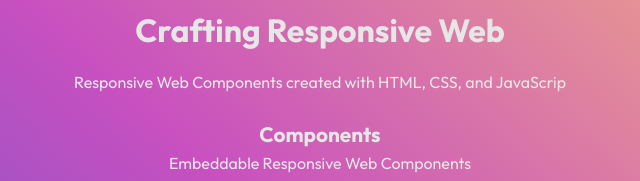
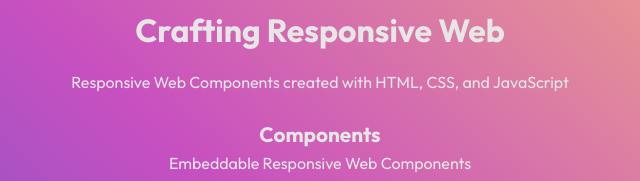
Before and after one commit to Asitha/web-dev-samples, a plain HTML site: page index.html in a window 1280 px wide. Shown: the part 205-386 px from the top of the page, 320-960 px from the left. Drawn offline with Linux system fonts and the light colour scheme.

Commit message:
Fix typo

```diff
--- a/index.html
+++ b/index.html
@@ -17,7 +17,7 @@
 <body>
     <main>
         <h1>Crafting Responsive Web</h1>
-        <p>Responsive Web Components created with HTML, CSS, and JavaScrip</p>
+        <p>Responsive Web Components created with HTML, CSS, and JavaScript</p>
         <!-- <section class="header">
             <h2>Pages</h2>
             <p>Responsive single-page web sites</p>
```
